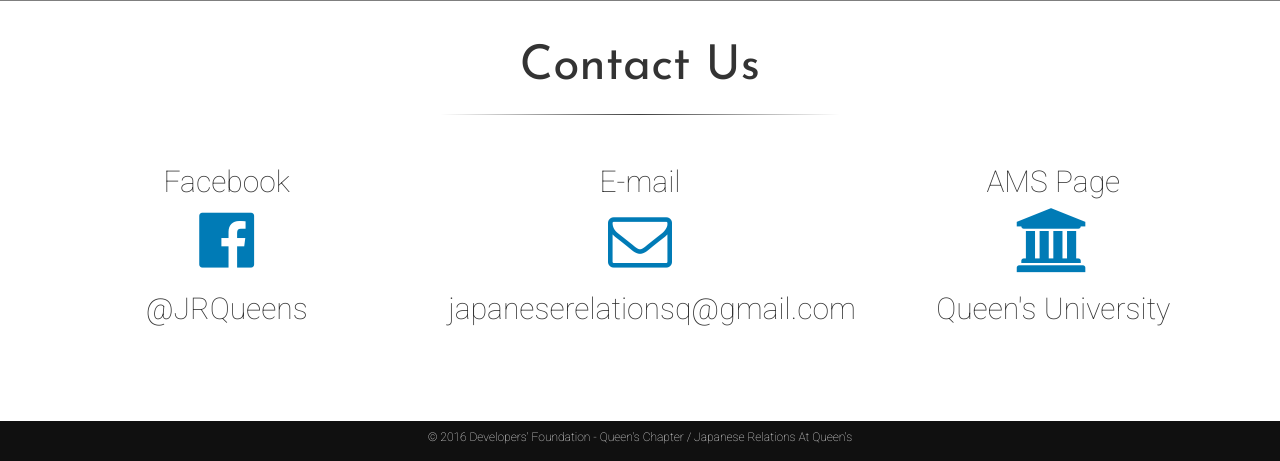
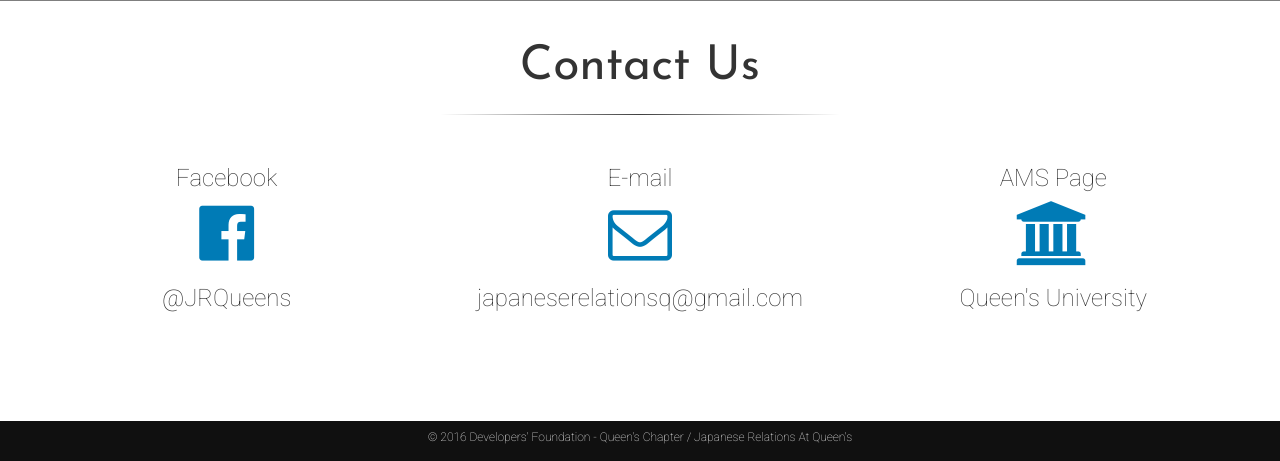
Before and after one commit to Developers-Foundation/JRQ-Website, a PHP site: page /index.html in a window 1280 px wide. Shown: the part 1972-2433 px from the top of the page. Run offline with PHP 8.4, Linux system fonts and the light colour scheme; some web fonts are replaced.

Commit message:
Small changes

```diff
--- a/public_html/css/style.css
+++ b/public_html/css/style.css
@@ -199,7 +199,7 @@ div#events h1{
 }
 
 .nav > li > a:hover, .nav > li > a:focus {
-  background-color: #FFFFFF;
+  background-color: rgba(0,0,0,0);
   text-decoration: none;
 }
 
@@ -358,6 +358,10 @@ div#events h1{
 	padding-top:10px;
 }
 
+#icon-section h2 {
+  font-size: 1.5em;
+}
+
 #contact a:link,
 #contact a:visited {
   color: #007BB6;
@@ -404,3 +408,12 @@ div#events h1{
 		box-shadow: 0 1px 1px 0 rgba(0, 0, 0, 0.2), 0 3px 1px 0 rgba(0, 0, 0, 0.19);
 	}
 }
+
+@media (max-width: 990px) {
+  .info-box {
+    padding-bottom: 10px;
+  }
+  .external-link {
+    padding-bottom: 10px;
+  }
+}
--- a/public_html/index.html
+++ b/public_html/index.html
@@ -181,21 +181,21 @@
             </div>
         </div>
         <div id="icon-section" class="row text-center">
-            <div class="col-md-4">
+            <div class="col-md-4 external-link">
                 <h2>Facebook</h2>
                 <a id="facebook" href="https://www.facebook.com/jrqueens" target="_blank">
                     <i class="fa fa-facebook-official fa-4x" aria-hidden="true"></i>
                 </a>
                 <h2>@JRQueens</h2>
             </div>
-            <div class="col-md-4">
+            <div class="col-md-4 external-link">
                 <h2>E-mail</h2>
                 <a id="e-mail" href="mailto:japaneserelationsq@gmail.com">
                     <i class="fa fa-envelope-o fa-4x" aria-hidden="true"></i>
                 </a>
                 <h2>japaneserelationsq@gmail.com</h2>
             </div>
-            <div class="col-md-4">
+            <div class="col-md-4 external-link">
                 <h2>AMS Page</h2>
                 <a id="ams" href="https://myams.org/portfolio-items/japanese-relations-at-queens/" target="_blank">
                     <i class="fa fa-university fa-4x" aria-hidden="true"></i>
```
